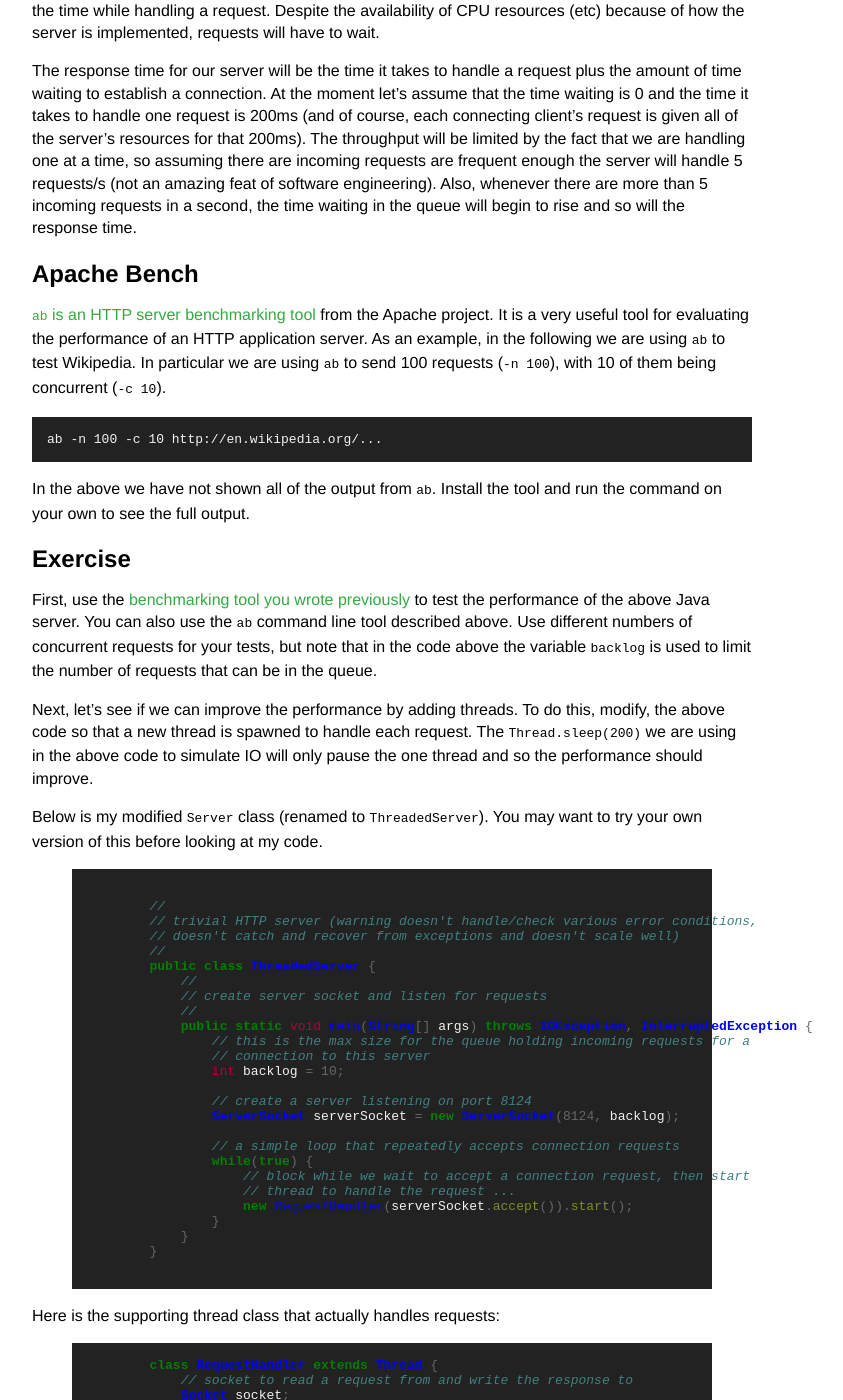
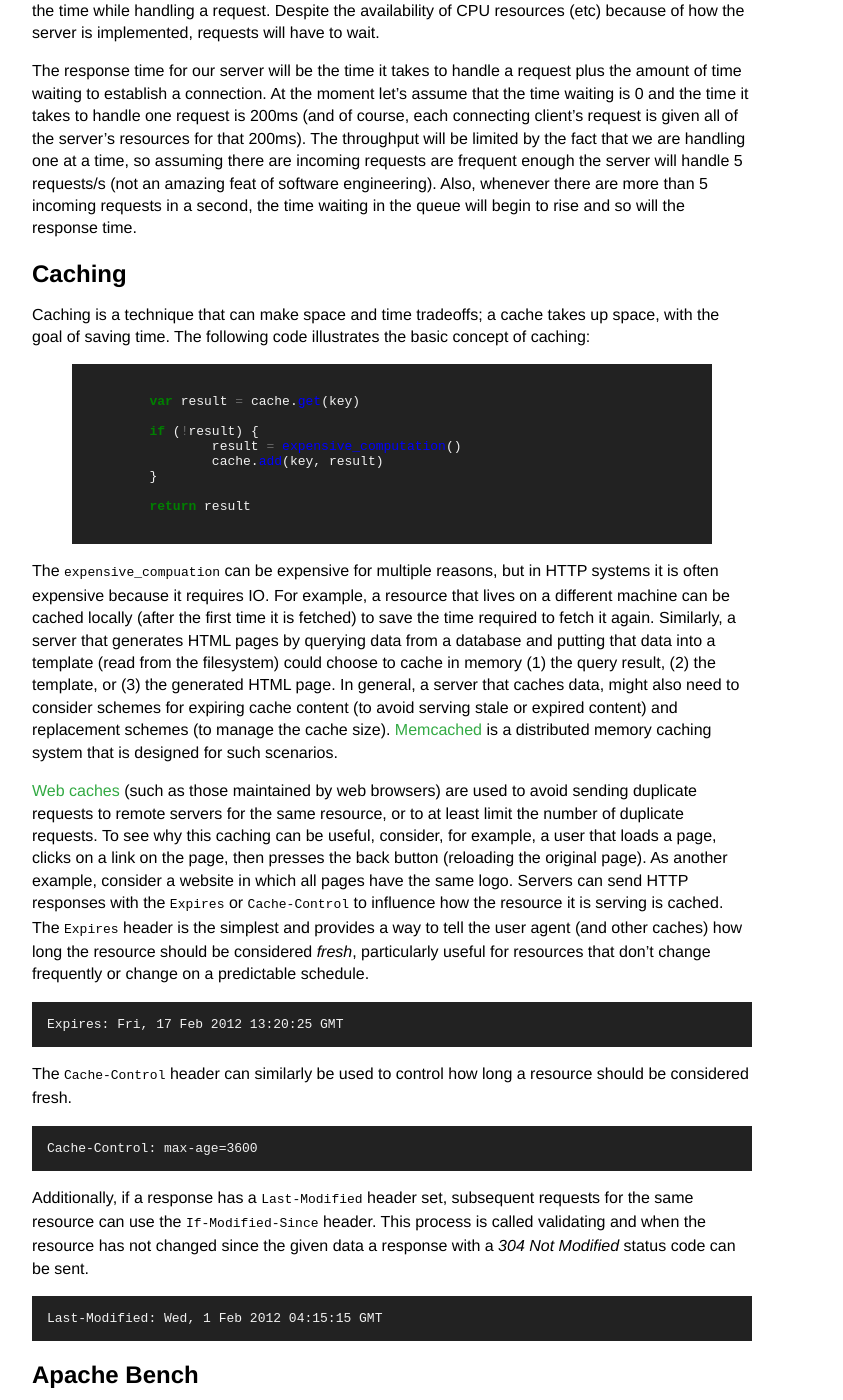
Before and after one commit to sillito/websystems, a Jekyll site: the page built from materials/servers.markdown, in a window 1280 px wide and 1400 px high, scrolled down 3174 px. Shown: the whole window, without its empty margins (248-1091 px from the left). Built offline with Jekyll 4.4.1, drawn with Linux system fonts in a browser that asks for light colours; Markdown is read by kramdown in place of the engine named in the settings.

Commit message:
add caching section

```diff
--- a/materials/servers.markdown
+++ b/materials/servers.markdown
@@ -93,6 +93,36 @@ Here is the naive approach to handling HTTP requests implemented in Java (note t
 The above code handles each request one at a time. When a connection from a client is accepted no other connections are accepted until the server is finished with the accepted connection. Subsequent attempts to connect with the server are queued up in the meantime. If each request can be dealt with quickly enough, this might be an acceptable implementation, however a realistic web server or web application may need to do some IO (e.g., reading and writing from a database) as part of handling a request. In this case, because (disk) IO tends to be _slow_, the server CPU will likely be idle for much of the time while handling a request. Despite the availability of CPU resources (etc) because of how the server is implemented, requests will have to wait.
 
 The response time for our server will be the time it takes to handle a request plus the amount of time waiting to establish a connection. At the moment let's assume that the time waiting is 0 and the time it takes to handle one request is 200ms (and of course, each connecting client's request is given all of the server's resources for that 200ms). The throughput will be limited by the fact that we are handling one at a time, so assuming there are incoming requests are frequent enough the server will handle 5 requests/s (not an amazing feat of software engineering). Also, whenever there are more than 5 incoming requests in a second, the time waiting in the queue will begin to rise and so will the response time.
+
+## Caching
+
+Caching is a technique that can make space and time tradeoffs; a cache takes up space, with the goal of saving time. The following code illustrates the basic concept of caching:
+
+	{% highlight javascript %}
+
+	var result = cache.get(key)
+
+	if (!result) {
+		result = expensive_computation()
+		cache.add(key, result)
+	}
+
+	return result
+	{% endhighlight %}
+
+The `expensive_compuation` can be expensive for multiple reasons, but in HTTP systems it is often expensive because it requires IO. For example, a resource that lives on a different machine can be cached locally (after the first time it is fetched) to save the time required to fetch it again. Similarly, a server that generates HTML pages by querying data from a database and putting that data into a template (read from the filesystem) could choose to cache in memory (1) the query result, (2) the template, or (3) the generated HTML page. In general, a server that caches data, might also need to consider schemes for expiring cache content (to avoid serving stale or expired content) and replacement schemes (to manage the cache size). [Memcached](http://en.wikipedia.org/wiki/Memcached) is a distributed memory caching system that is designed for such scenarios.
+
+[Web caches](http://en.wikipedia.org/wiki/Web_cache) (such as those maintained by web browsers) are used to avoid sending duplicate requests to remote servers for the same resource, or to at least limit the number of duplicate requests. To see why this caching can be useful, consider, for example, a user that loads a page, clicks on a link on the page, then presses the back button (reloading the original page). As another example, consider a website in which all pages have the same logo. Servers can send HTTP responses with the `Expires` or `Cache-Control` to influence how the resource it is serving is cached. The `Expires` header is the simplest and provides a way to tell the user agent (and other caches) how long the resource should be considered _fresh_, particularly useful for resources that don't change frequently or change on a predictable schedule.
+
+	Expires: Fri, 17 Feb 2012 13:20:25 GMT
+
+The `Cache-Control` header can similarly be used to control how long a resource should be considered fresh.
+
+	Cache-Control: max-age=3600
+
+Additionally, if a response has a `Last-Modified` header set, subsequent requests for the same resource can use the `If-Modified-Since` header. This process is called validating and when the resource has not changed since the given data a response with a _304 Not Modified_ status code can be sent.
+
+	Last-Modified: Wed, 1 Feb 2012 04:15:15 GMT
 
 ## Apache Bench
 
```
